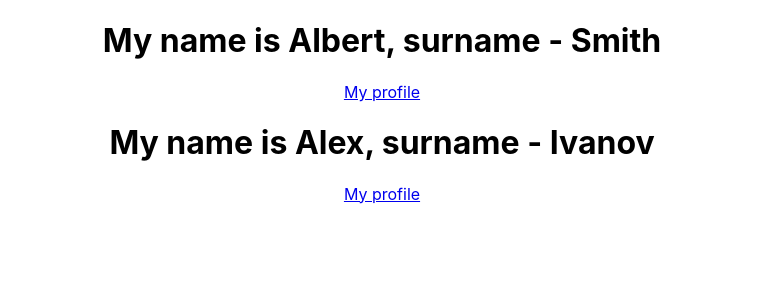
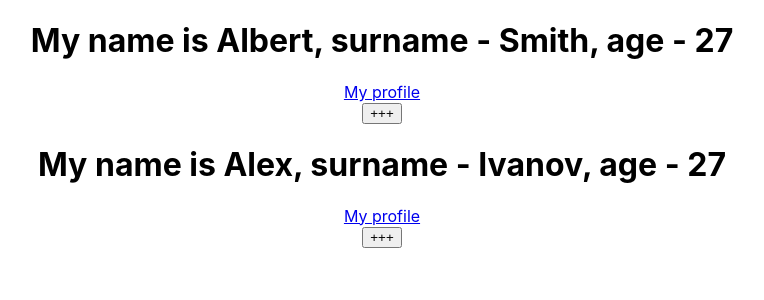
Before and after one commit to B3RTY52/React-tests, a React (Create React App) app in the folder props-tests/: page / in a window 1280 px wide. Shown: the top 300 px of the page, without its empty margins (258-1022 px from the left). Built offline with nearby package versions, Linux system fonts and the light colour scheme.

Commit message:
state tests

```diff
--- a/props-tests/src/App.js
+++ b/props-tests/src/App.js
@@ -1,3 +1,4 @@
+import { Component } from 'react';
 import './App.css';
 
 // как работает под копотом?
@@ -11,16 +12,46 @@
 // }
 
 // То же самое, но более правильно:
-function WhoAmI({ name, surname, link }) {
-  return (
-    <div>
-      <h1>My name is {name}, surname - {surname}</h1>
-      <a href={link}>My profile</a>
-    </div>
-  )
-}
+// function WhoAmI({ name, surname, link }) {
+//   return (
+//     <div>
+//       <h1>My name is {name}, surname - {surname}</h1>
+//       <a href={link}>My profile</a>
+//     </div>
+//   )
+// }
 // В качестве пропсов можно использовать любой тип информации,
 // включая объекты и готовые функции
+
+// Переделаем в классы:
+class WhoAmI extends Component {
+  constructor(props) {
+    super(props);
+    this.state = {
+      years: 27,
+      text: '+++'
+    }
+  }
+
+  nextYear = () => {
+    console.log('+++');
+    this.setState(state => ({
+      years: state.years + 1
+    }))
+  }
+
+  render() {
+    const { name, surname, link } = this.props;
+    return (
+      <div>
+        <h1>My name is {name}, surname - {surname}, age - {this.state.years}</h1>
+        <a href={link}>My profile</a>
+        <br />
+        <button onClick={this.nextYear}>{this.state.text}</button>
+      </div >
+    )
+  }
+}
 
 function App() {
   return (
```
